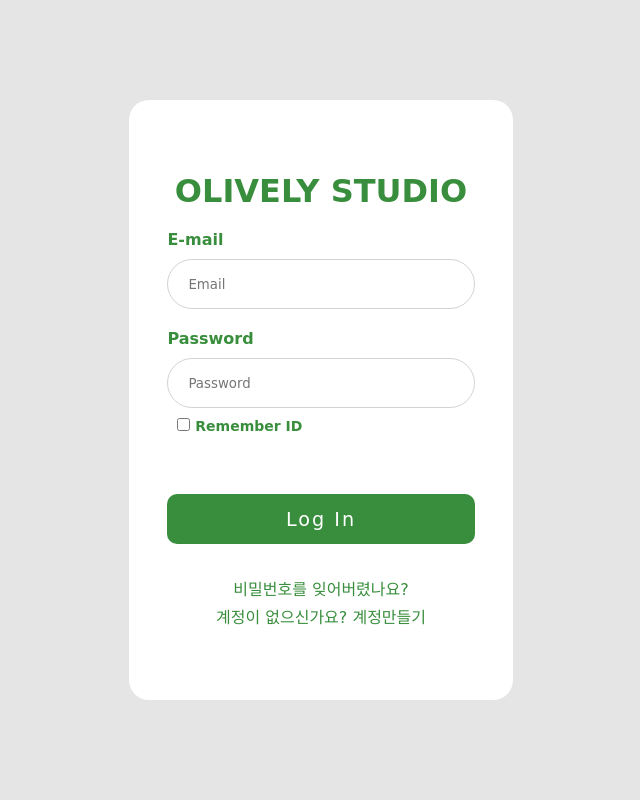
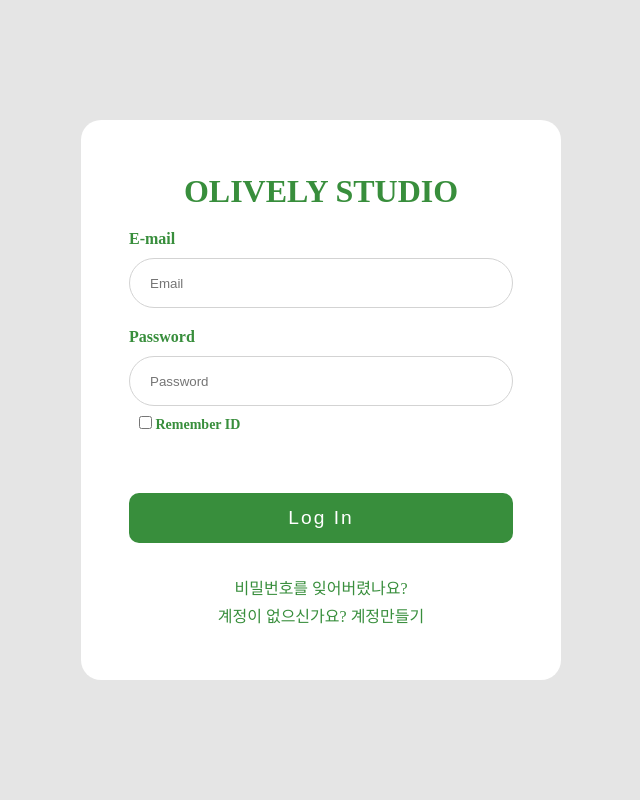
Before and after one commit to ksi2564/shoes_label, a Django app: page /task/login/ in a window 1280 px wide. Shown: the whole page, without its empty margins (319-959 px from the left). Run offline with Django 4.2, Linux system fonts and the light colour scheme.

Commit message:
1주차 찐찐찐찐찐완성

```diff
--- a/static/login.css
+++ b/static/login.css
@@ -2,12 +2,11 @@
   margin: 0;
   padding: 0;
   box-sizing: border-box;
-  font-family: 'Bebas Neue', cursive;
 }
 
 .login {
-  width: 30%;
-  height: 600px;
+  width: 30rem;
+  height: 35rem;
   background: white;
   border-radius: 20px;
   display: flex;
```
Also changed, not shown: static/base.css (+11 -0 lines).
